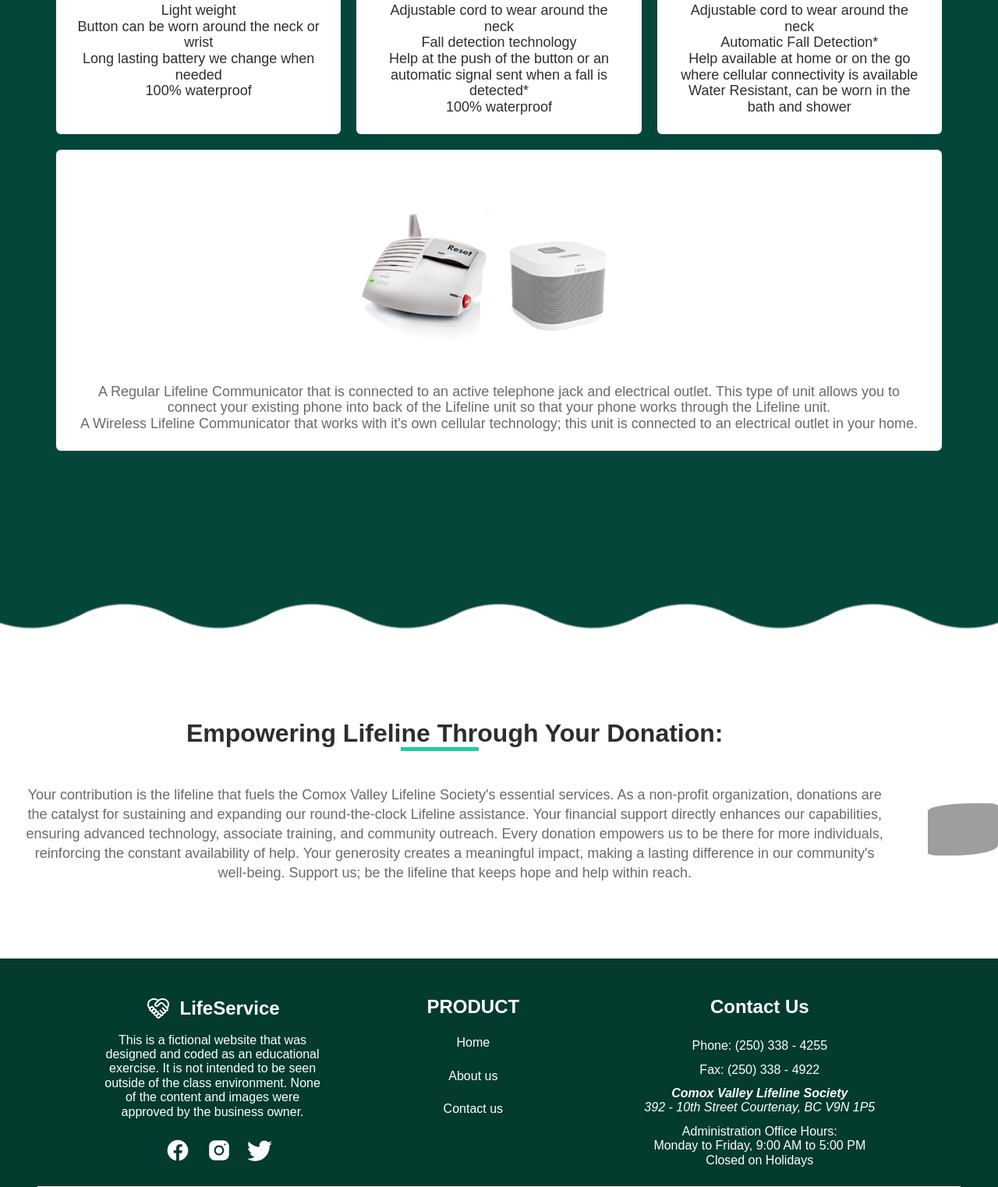
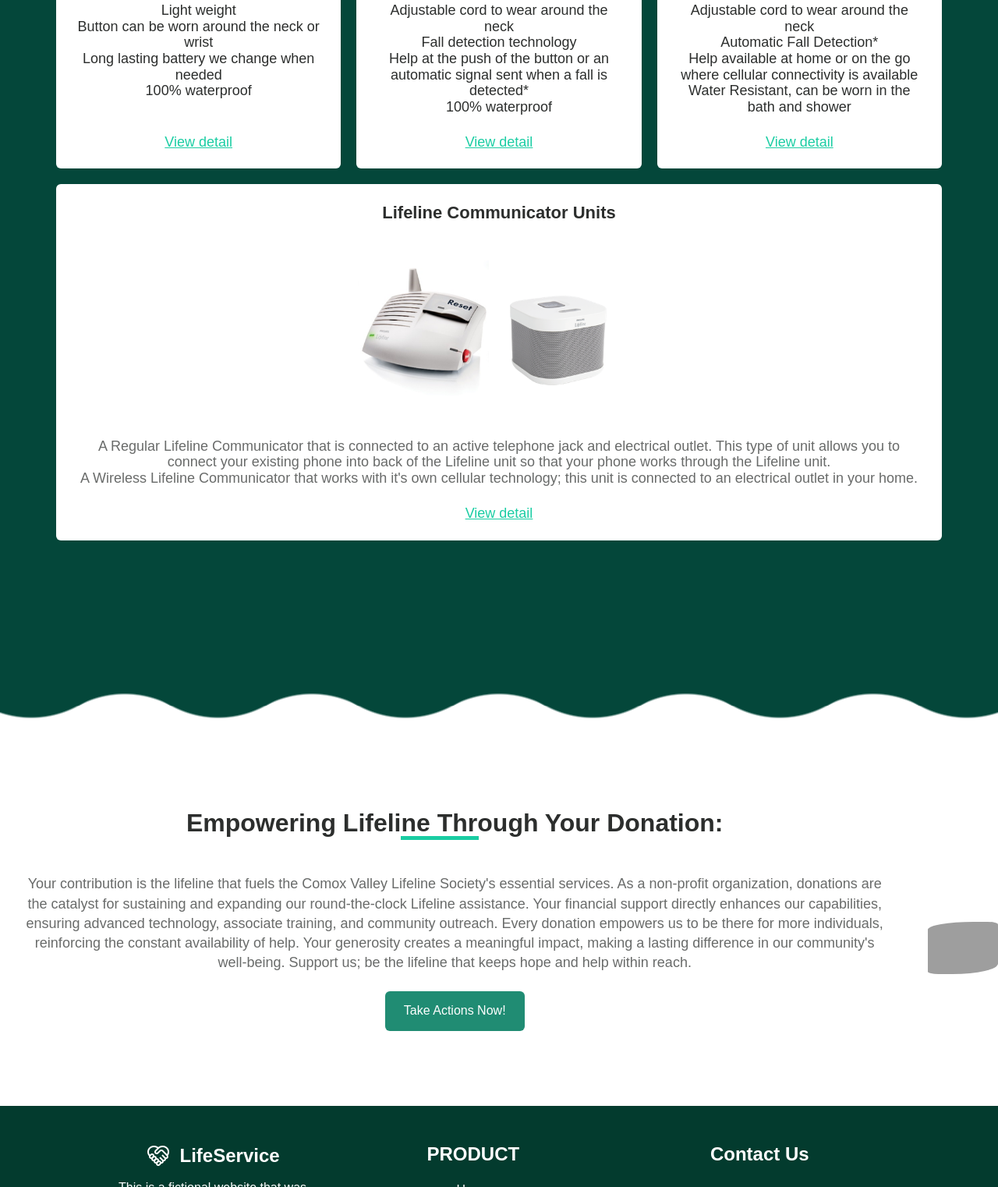
Before and after one commit to nic-dgl103-f23-cvs2/project-tp27933, a plain HTML site: page index.html in a window 1280 px wide. Shown: the part 2253-3775 px from the top of the page at 78% size. Drawn offline with nearby package versions, Linux system fonts and the light colour scheme; grey boxes are pictures that could not be loaded.

Commit message:
[add] view detail buttons on feature section 、tack action button on call-to-action section

```diff
--- a/index.html
+++ b/index.html
@@ -116,17 +116,18 @@
           <li>
             <h3>HomeSafe Basic</h3>
             <img src="assets/product-HomeSafeBasic.png" />
-            <ul class="features">
+            <ul class="feature-list">
               <li>Light weight</li>
               <li>Button can be worn around the neck or wrist</li>
               <li>Long lasting battery we change when needed</li>
               <li>100% waterproof</li>
             </ul>
+            <a class="button-more">View detail</a>
           </li>
           <li>
             <h3>HomeSafe AutoAlert</h3>
             <img src="assets/product-HomeSafeAutoAlert.png" />
-            <ul>
+            <ul class="feature-list">
               <li>Adjustable cord to wear around the neck</li>
               <li>Fall detection technology</li>
               <li>
@@ -135,11 +136,12 @@
               </li>
               <li>100% waterproof</li>
             </ul>
+            <a class="button-more">View detail</a>
           </li>
           <li>
             <h3>Coming Soon!</h3>
             <img src="assets/product-ComingSoon.png" />
-            <ul>
+            <ul class="feature-list">
               <li>Adjustable cord to wear around the neck</li>
               <li>Automatic Fall Detection*</li>
               <li>
@@ -148,22 +150,27 @@
               </li>
               <li>Water Resistant, can be worn in the bath and shower</li>
             </ul>
+            <a class="button-more">View detail</a>
           </li>
 
           <li>
-            <h3></h3>
+            <h3>Lifeline Communicator Units</h3>
             <img src="assets/product-Units.png" />
-            <p>
-              A Regular Lifeline Communicator that is connected to an active
-              telephone jack and electrical outlet. This type of unit allows you
-              to connect your existing phone into back of the Lifeline unit so
-              that your phone works through the Lifeline unit.
-            </p>
-            <p>
-              A Wireless Lifeline Communicator that works with it's own cellular
-              technology; this unit is connected to an electrical outlet in your
-              home.
-            </p>
+            <div class="feature-list">
+              <p>
+                A Regular Lifeline Communicator that is connected to an active
+                telephone jack and electrical outlet. This type of unit allows
+                you to connect your existing phone into back of the Lifeline
+                unit so that your phone works through the Lifeline unit.
+              </p>
+              <p>
+                A Wireless Lifeline Communicator that works with it's own
+                cellular technology; this unit is connected to an electrical
+                outlet in your home.
+              </p>
+            </div>
+
+            <a class="button-more">View detail</a>
           </li>
         </ul>
         <div class="box"></div>
@@ -186,6 +193,7 @@
             difference in our community's well-being. Support us; be the
             lifeline that keeps hope and help within reach.
           </p>
+          <a class="action_btn">Take Actions Now!</a>
         </div>
         <div class="img-wrapper">
           <img src="assets/bringing-supplies.jpg" />
--- a/style.css
+++ b/style.css
@@ -338,7 +338,10 @@
   background: #fff;
   border-radius: var(--border-radius);
 }
-
+.feature .feature-list {
+  flex: 1;
+  padding-bottom: var(--space-md);
+}
 .feature li img {
   margin: var(--space-lg) auto;
   height: 18rem;
@@ -349,6 +352,8 @@
 }
 
 .feature li {
+  display: flex;
+  flex-direction: column;
   font-size: var(--text-body);
 }
 
@@ -356,7 +361,10 @@
   font-size: var(--text-body);
   color: var(--text-content);
 }
-
+.feature .button-more {
+  color: var(--highline);
+  text-decoration: underline;
+}
 /* wave refer from https://css-generators.com/wavy-shapes/ */
 .box {
   height: 200px;
@@ -379,7 +387,14 @@
   margin-top: var(--space-xl);
   text-align: center;
 }
-
+.call-to-action .action_btn {
+  display: inline-block;
+  margin-top: var(--space-md);
+  padding: var(--space-sm) var(--space-md);
+  color: #fff;
+  background: var(--neutral);
+  border-radius: var(--border-radius);
+}
 .call-to-action .img-wrapper {
   margin-top: var(--space-md);
   width: 100vw;
```
